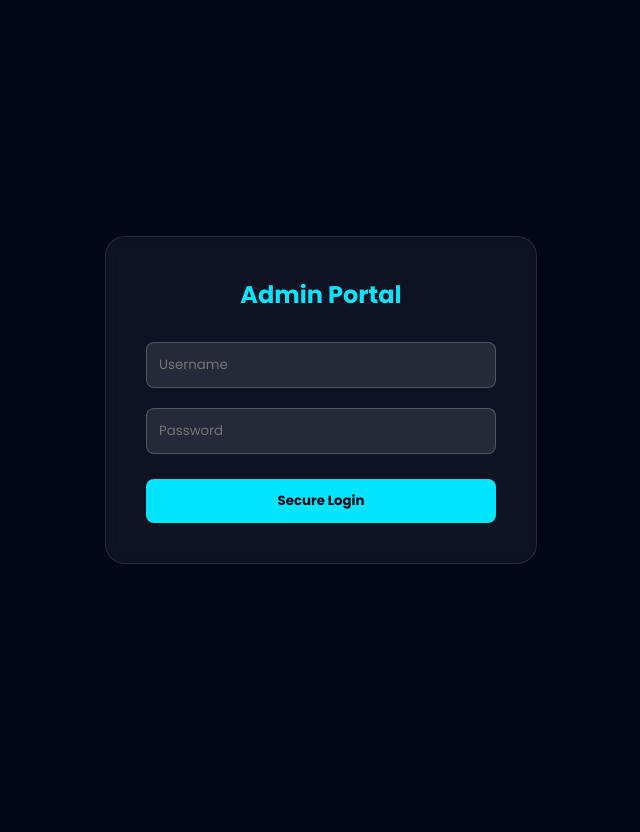
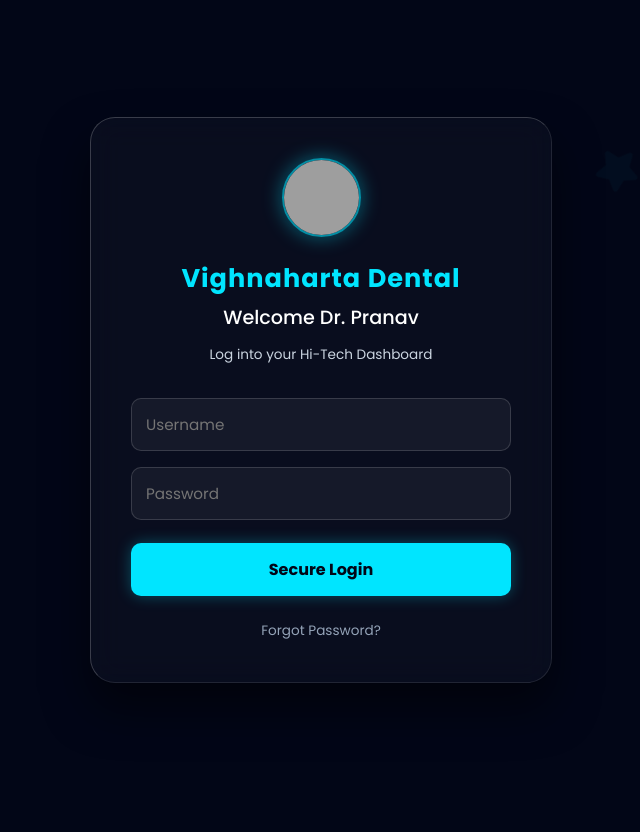
Before and after one commit to prathuuu294/Vighnaharta-Hi-Tech-Dental-Care, a Flask app: template templates/login.html in a window 1280 px wide. Shown: the whole page, without its empty margins (319-959 px from the left). Before the commit the page ends 564 px from the top, so only its background shows below. Run offline with Flask 3, Linux system fonts and the light colour scheme; the template is opened without the code that fills it, so the values that code supplies are empty; grey boxes are pictures that could not be loaded.

Commit message:
Update login.html

```diff
--- a/templates/login.html
+++ b/templates/login.html
@@ -5,26 +5,68 @@
     <meta name="viewport" content="width=device-width, initial-scale=1.0">
     <title>Admin Login | Vighnaharta Dental</title>
     <link href="https://fonts.googleapis.com/css2?family=Poppins:wght@300;400;500;600;700&display=swap" rel="stylesheet">
+    <link rel="stylesheet" href="https://cdnjs.cloudflare.com/ajax/libs/font-awesome/6.4.0/css/all.min.css">
     <style>
-        body { margin: 0; font-family: 'Poppins', sans-serif; background-color: #020617; color: white; display: flex; justify-content: center; align-items: center; height: 100vh; }
-        .login-card { background: rgba(255, 255, 255, 0.05); padding: 40px; border-radius: 20px; text-align: center; width: 90%; max-width: 350px; border: 1px solid rgba(255, 255, 255, 0.1); backdrop-filter: blur(10px); }
-        h2 { color: #00e5ff; margin-top: 0; }
-        input { width: 100%; padding: 12px; margin: 10px 0; border-radius: 8px; border: 1px solid rgba(255, 255, 255, 0.2); background: rgba(255, 255, 255, 0.1); color: white; box-sizing: border-box; font-family: 'Poppins', sans-serif;}
-        input:focus { outline: none; border-color: #00e5ff; }
-        button { width: 100%; padding: 12px; margin-top: 15px; border-radius: 8px; border: none; background: #00e5ff; color: #020617; font-weight: bold; cursor: pointer; transition: 0.3s; font-family: 'Poppins', sans-serif;}
-        button:hover { box-shadow: 0 0 15px rgba(0, 229, 255, 0.4); transform: translateY(-2px); }
-        .error { color: #ff4d4d; font-size: 0.9rem; margin-bottom: 10px; }
+        body { margin: 0; font-family: 'Poppins', sans-serif; background-color: #020617; color: white; display: flex; justify-content: center; align-items: center; height: 100vh; overflow: hidden; position: relative; }
+
+        /* --- Ambient Dental Animations --- */
+        .dental-anim { position: absolute; color: rgba(0, 229, 255, 0.05); z-index: -1; animation: floatUp linear infinite; }
+        .tooth-1 { font-size: 100px; left: 15%; bottom: -15%; animation-duration: 15s; }
+        .tooth-2 { font-size: 150px; right: 10%; bottom: -20%; animation-duration: 20s; animation-delay: 3s; }
+        .sparkle-1 { font-size: 50px; left: 25%; top: 15%; animation-duration: 12s; }
+        .sparkle-2 { font-size: 40px; right: 25%; top: 30%; animation-duration: 14s; animation-delay: 5s; }
+
+        @keyframes floatUp {
+            0% { transform: translateY(0) rotate(0deg); opacity: 0; }
+            20% { opacity: 1; }
+            80% { opacity: 1; }
+            100% { transform: translateY(-100vh) rotate(360deg); opacity: 0; }
+        }
+
+        /* --- Premium Glass Card --- */
+        .login-card { background: rgba(255, 255, 255, 0.03); padding: 40px; border-radius: 25px; text-align: center; width: 90%; max-width: 380px; border: 1px solid rgba(255, 255, 255, 0.1); border-top: 1px solid rgba(255, 255, 255, 0.2); border-left: 1px solid rgba(255, 255, 255, 0.2); backdrop-filter: blur(15px); -webkit-backdrop-filter: blur(15px); z-index: 1; box-shadow: 0 25px 45px rgba(0,0,0,0.5); }
+
+        .logo { width: 75px; height: 75px; border-radius: 50%; box-shadow: 0 0 20px rgba(0, 229, 255, 0.4); margin-bottom: 15px; border: 2px solid rgba(0, 229, 255, 0.6); object-fit: cover; }
+        h2 { color: #00e5ff; margin: 0 0 5px 0; font-size: 1.6rem; letter-spacing: 1px; }
+        h4 { color: white; margin: 0 0 5px 0; font-size: 1.2rem; font-weight: 500; }
+        p.subtitle { font-size: 0.85rem; color: #cbd5e1; margin-bottom: 25px; }
+
+        input { width: 100%; padding: 14px; margin: 8px 0; border-radius: 10px; border: 1px solid rgba(255, 255, 255, 0.15); background: rgba(255, 255, 255, 0.05); color: white; box-sizing: border-box; font-family: 'Poppins', sans-serif; font-size: 0.95rem; transition: 0.3s; }
+        input:focus { outline: none; border-color: #00e5ff; box-shadow: 0 0 15px rgba(0, 229, 255, 0.2); background: rgba(255, 255, 255, 0.1); }
+
+        button { width: 100%; padding: 14px; margin-top: 15px; border-radius: 10px; border: none; background: #00e5ff; color: #020617; font-weight: 700; font-size: 1rem; cursor: pointer; transition: 0.3s; font-family: 'Poppins', sans-serif; box-shadow: 0 0 15px rgba(0, 229, 255, 0.3); }
+        button:hover { box-shadow: 0 0 25px rgba(0, 229, 255, 0.5); transform: translateY(-3px); background: #33ebff; }
+
+        .error { color: #ff4d4d; font-size: 0.9rem; margin-bottom: 15px; background: rgba(255,77,77,0.1); padding: 8px; border-radius: 5px; }
+        .success { color: #25D366; font-size: 0.9rem; margin-bottom: 15px; background: rgba(37,211,102,0.1); padding: 8px; border-radius: 5px; }
+
+        .forgot-btn { display: inline-block; margin-top: 25px; font-size: 0.85rem; color: #94a3b8; text-decoration: none; transition: 0.3s; border-bottom: 1px dashed transparent; }
+        .forgot-btn:hover { color: #00e5ff; border-bottom: 1px dashed #00e5ff; }
     </style>
 </head>
 <body>
+    <!-- Background Dental Animations -->
+    <i class="fas fa-tooth dental-anim tooth-1"></i>
+    <i class="fas fa-tooth dental-anim tooth-2"></i>
+    <i class="fas fa-magic dental-anim sparkle-1"></i>
+    <i class="fas fa-star dental-anim sparkle-2"></i>
+
     <div class="login-card">
-        <h2>Admin Portal</h2>
-        {% if error %} <div class="error">{{ error }}</div> {% endif %}
+        <img src="https://raw.githubusercontent.com/prathuuu294/Vighnaharta-Hi-Tech-Dental-Care/main/1000727443.png" alt="Logo" class="logo">
+        <h2>Vighnaharta Dental</h2>
+        <h4>Welcome Dr. Pranav</h4>
+        <p class="subtitle">Log into your Hi-Tech Dashboard</p>
+
+        {% if error %} <div class="error"><i class="fas fa-exclamation-circle"></i> {{ error }}</div> {% endif %}
+        {% if success %} <div class="success"><i class="fas fa-check-circle"></i> {{ success }}</div> {% endif %}
+
         <form action="/login" method="POST">
             <input type="text" name="username" placeholder="Username" required>
             <input type="password" name="password" placeholder="Password" required>
             <button type="submit">Secure Login</button>
         </form>
+
+        <a href="/reset" class="forgot-btn">Forgot Password?</a>
     </div>
 </body>
 </html>
```
